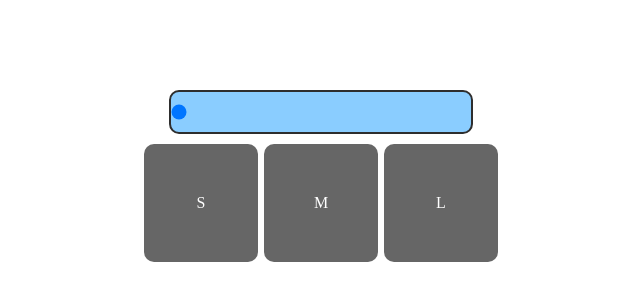
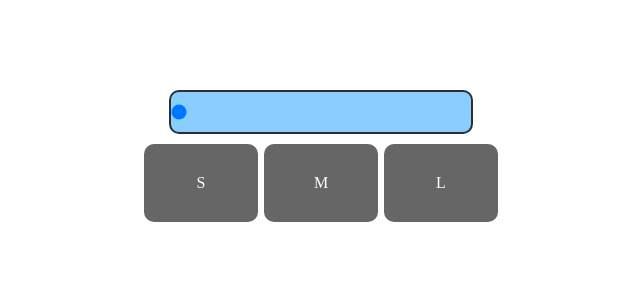
Before and after one commit to AsotaiCode/maze-js, a plain HTML site: page index.html in a window 1280 px wide. Shown: the part 420-720 px from the top of the page, without its empty margins (319-959 px from the left). Drawn offline with nearby package versions, Linux system fonts and the light colour scheme.

Commit message:
ボタンサイズ変更

```diff
--- a/css/style.css
+++ b/css/style.css
@@ -35,7 +35,7 @@ body {
     background-color: #666;
     width: 100%;
     margin: 0 3px;
-    padding: 50px 5px;
+    padding: 30px 5px;
     border-radius: 10px;
 }
 .block:hover {
```
